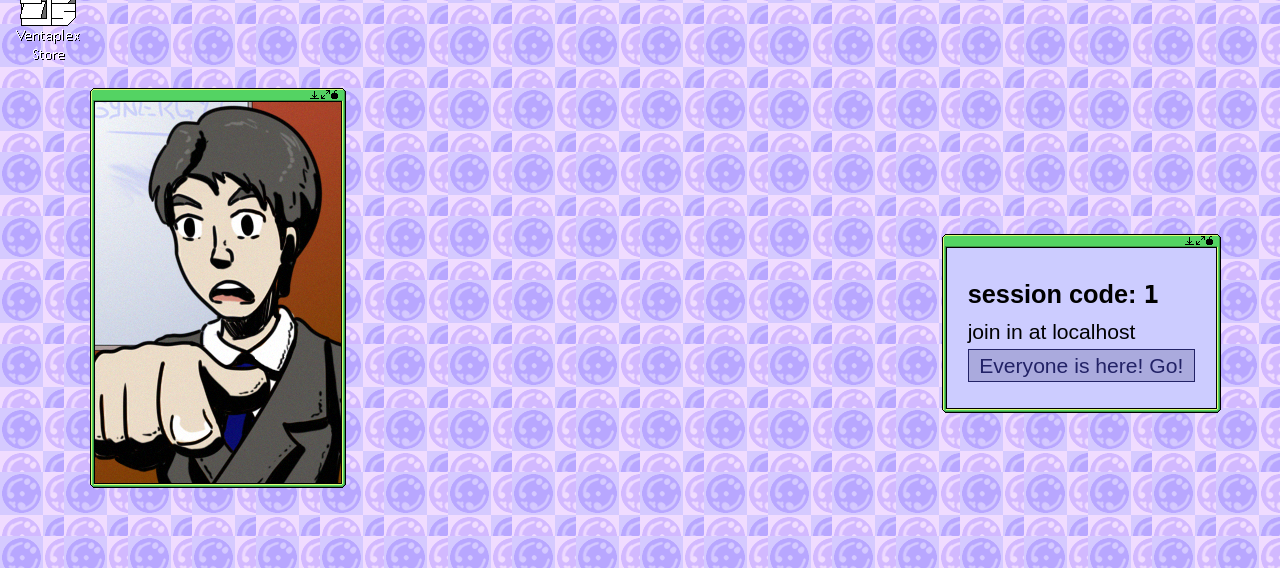
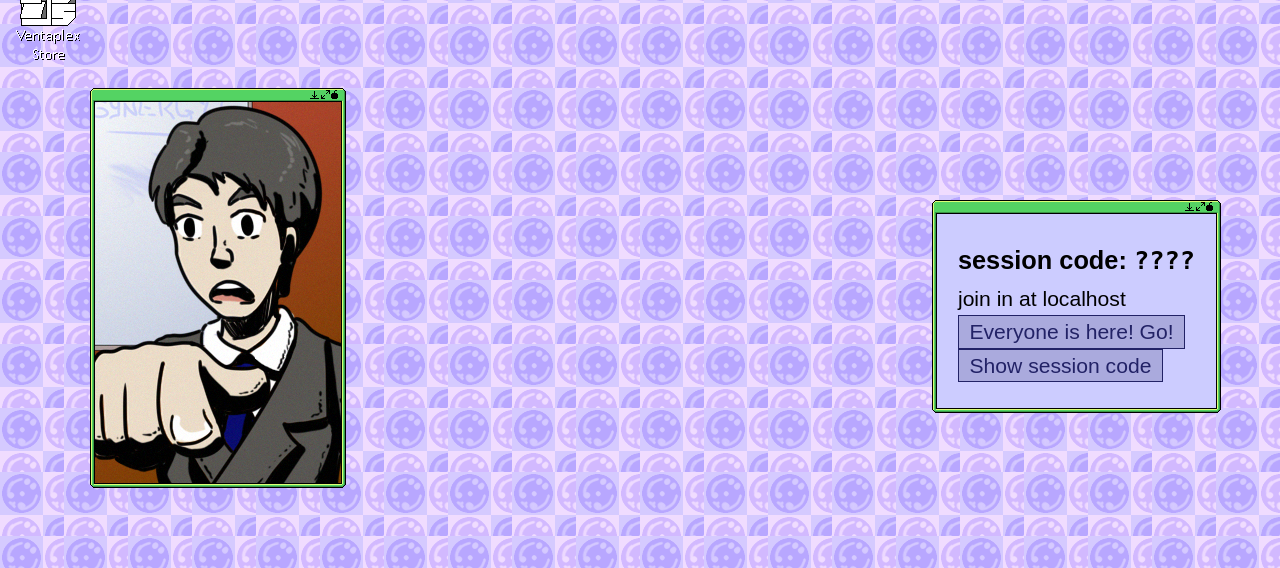
Before and after one commit to very-scary-scenario/fixed, a Flask app: page /host in a window 1280 px wide. Shown: the part 232-800 px from the top of the page. Run offline with Flask 2, Linux system fonts and the light colour scheme; the visitor is signed in with stand-in values (Sample User, id 1).

Commit message:
allow the session code to be hidden; fix #9

```diff
--- a/static/host.js
+++ b/static/host.js
@@ -17,6 +17,10 @@ var timerElement = document.getElementById('timer');
 var changesElement = document.getElementById('changes');
 var bossElement = document.getElementById('boss');
 var subtitleElement = document.getElementById('subtitle');
+var showSessionCodeElement = document.getElementById('show-session-code');
+var hideSessionCodeElement = document.getElementById('hide-session-code');
+var sessionCodeElement = document.getElementById('session-code');
+var sessionCodePlaceholderElement = document.getElementById('session-code-placeholder');
 var robotHasBeenIntroduced = false;
 var roundHasBeenIntroduced = false;
 var currentPlayerUUID;
@@ -283,6 +287,22 @@ function preloadVO() {
   scriptXhr.send();
 }
 
+function showSessionCode() {
+  hideSessionCodeElement.style.removeProperty('display');
+  sessionCodeElement.style.setProperty('display', 'inline');
+
+  showSessionCodeElement.style.setProperty('display', 'none');
+  sessionCodePlaceholderElement.style.setProperty('display', 'none');
+}
+
+function hideSessionCode() {
+  showSessionCodeElement.style.removeProperty('display');
+  sessionCodePlaceholderElement.style.setProperty('display', 'inline');
+
+  hideSessionCodeElement.style.setProperty('display', 'none');
+  sessionCodeElement.style.setProperty('display', 'none');
+}
+
 meSpeak.loadVoice('en/en');
 beginGatheringPlayers();
 preloadVO();
--- a/templates/host.html
+++ b/templates/host.html
@@ -2,10 +2,19 @@
 {% block html_classes %}host{% endblock %}
 {% block content %}
   <section id="lobby">
-    <h1>session code: <code>{{ session_code }}</code></h1>
+    <h1>
+      session code:
+      <div id="session-code" style="display:none"><code>{{ session_code }}</code></div>
+      <div id="session-code-placeholder" style="display:inline"><code>????</code></div></h1>
     <p>join in at <span id="hostname"></span></p>
     <div id="lobby-cta">
       <p><a class="button" href="javascript:startRound();">Everyone is here! Go!</a></p>
+    </div>
+    <div id="hide-session-code" style="display:none">
+      <p><a class="button" href="javascript:hideSessionCode();">Hide session code</a></p>
+    </div>
+    <div id="show-session-code">
+      <p><a class="button" href="javascript:showSessionCode();">Show session code</a></p>
     </div>
   </section>
 
```
